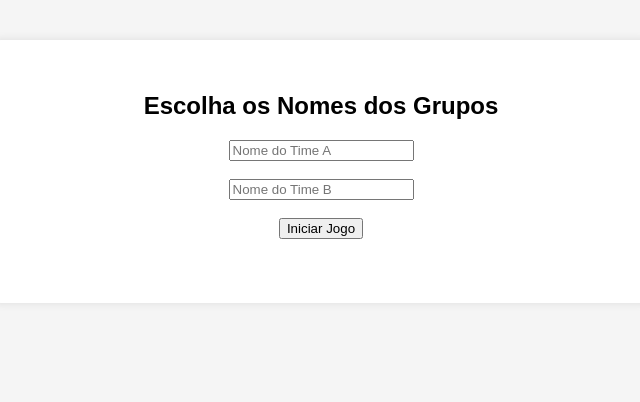
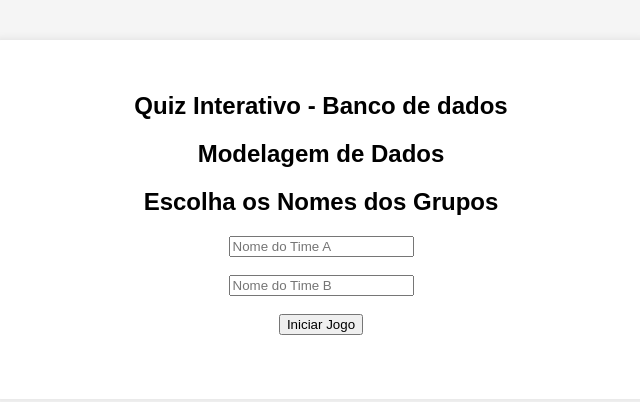
Before and after one commit to adrianovargasiffar/quiz, a plain HTML site: page index.html in a window 1280 px wide. Shown: the whole page, without its empty margins (319-959 px from the left). Drawn offline with nearby package versions, Linux system fonts and the light colour scheme.

Commit message:
Adicionado novos títulos ao arquivo

```diff
--- a/index.html
+++ b/index.html
@@ -25,6 +25,8 @@
 
 <div class="quiz-container">
     <div id="team-entry" class="team-entry">
+        <h2>Quiz Interativo - Banco de dados</h2>
+        <h2>Modelagem de Dados</h2>
         <h2>Escolha os Nomes dos Grupos</h2>
         <input type="text" id="groupAName" placeholder="Nome do Time A"><br><br>
         <input type="text" id="groupBName" placeholder="Nome do Time B"><br><br>
```
